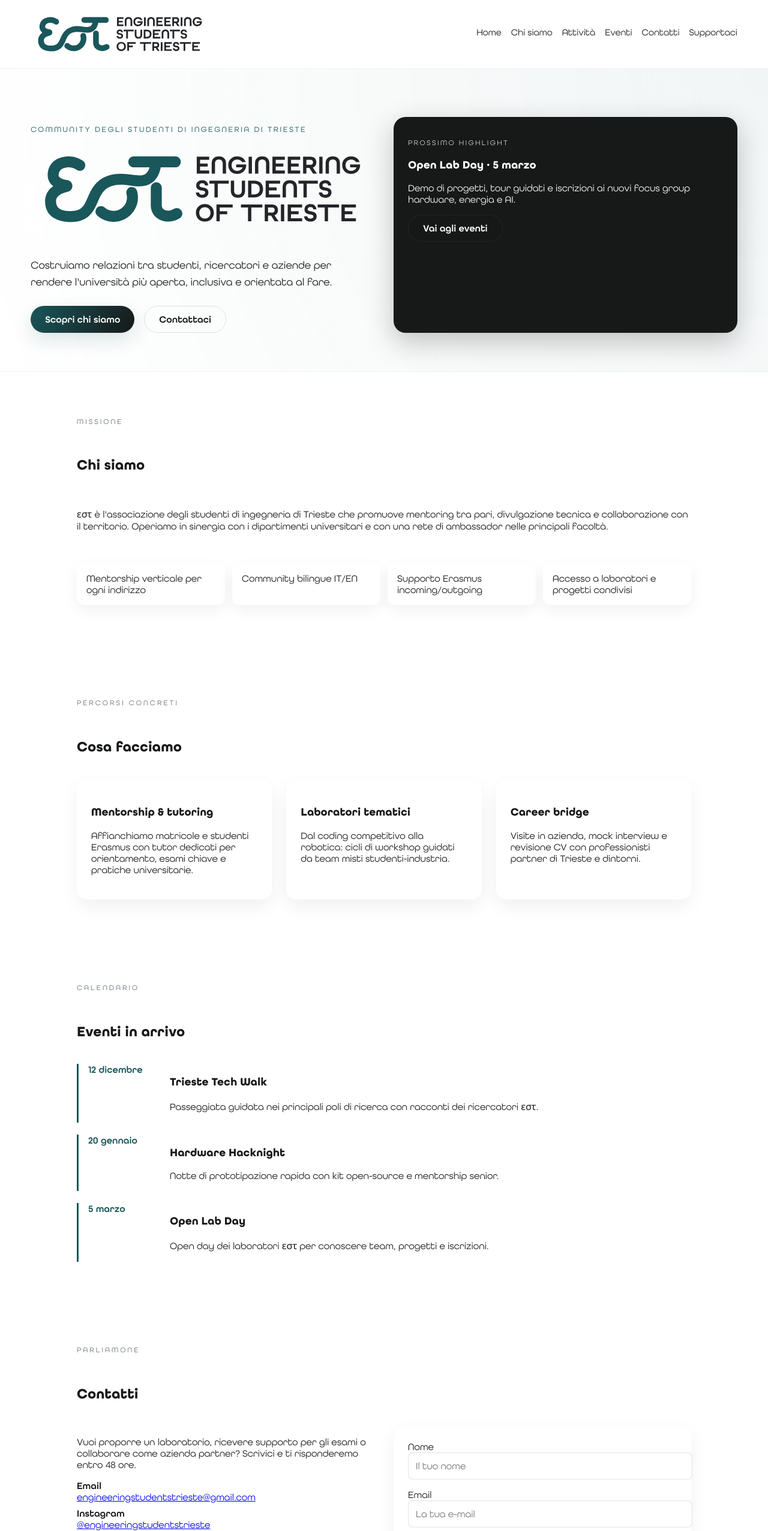
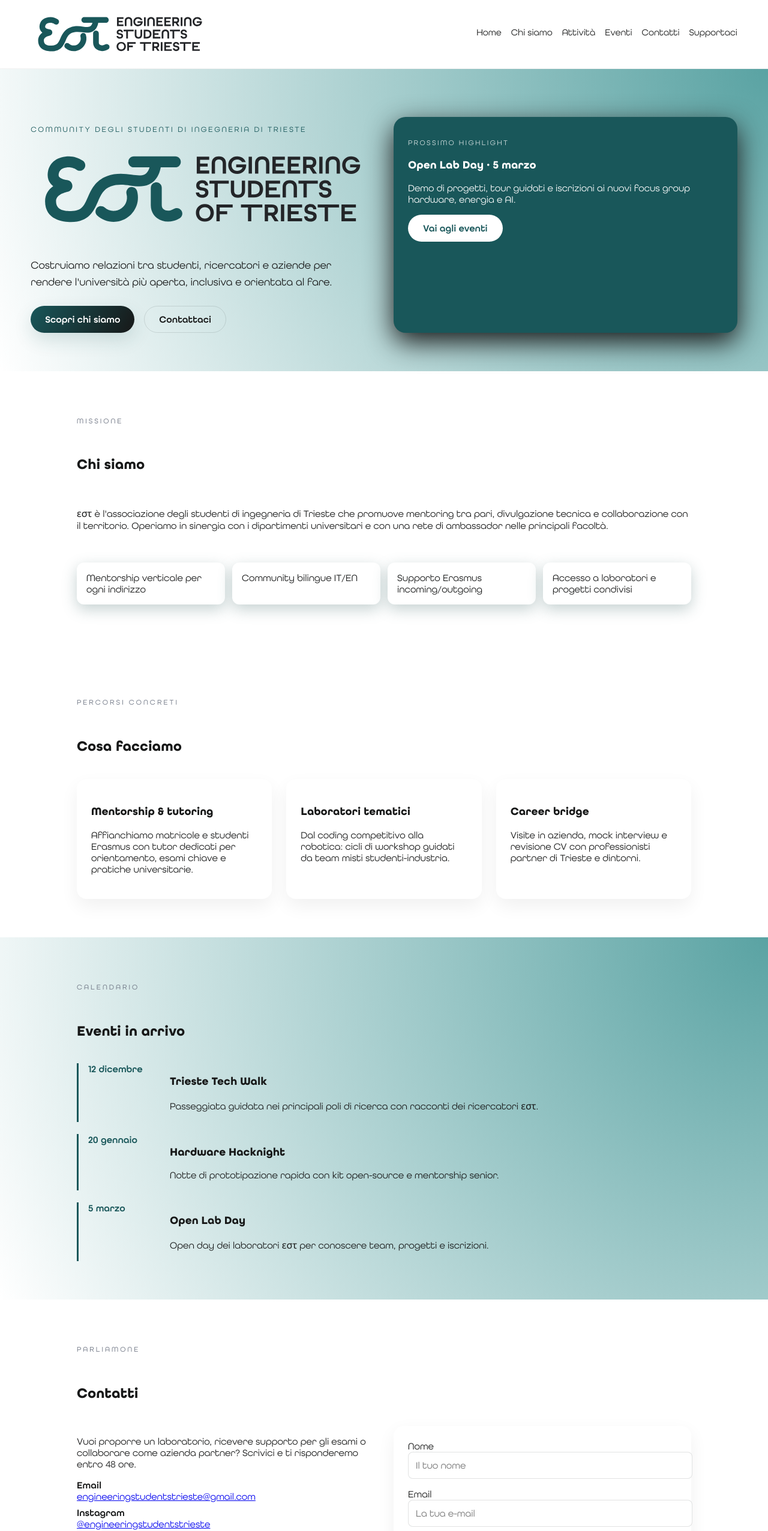
Before and after one commit to engineeringstudentstrieste/engineeringstudentstrieste.github.io, a React (Create React App) app in the folder frontend/: page / in a window 1280 px wide. Shown: the top 2553 px of the page at 60% size. Built offline with nearby package versions, Linux system fonts and the light colour scheme.

Commit message:
Modifiche grafiche

```diff
--- a/frontend/src/App.css
+++ b/frontend/src/App.css
@@ -1,4 +1,4 @@
-/* Add local webfonts from src/assets */
+/* Local webfonts from src/assets */
 @font-face {
   font-family: 'AllRoundGothic';
   src: url('./assets/All_Round_Gothic_Book.otf') format('opentype');
@@ -41,6 +41,9 @@
   --white: #ffffff; /* white */
   --text: var(--bg-dark);
   --muted: #6b7280;
+  --light: #5aa3a3; /* light green backgrounds */
+
+  /* font family variable (local fonts first) */
   --font-family: 'AllRoundGothic', 'Segoe UI', Roboto, system-ui, -apple-system, sans-serif;
 }
 
@@ -148,8 +151,7 @@
   grid-template-columns: repeat(auto-fit, minmax(280px, 1fr));
   gap: 2rem;
   padding: 5rem 4vw 4rem;
-  background: radial-gradient(circle at top right, rgba(25,87,90,0.06), rgba(255,255,255,0));
-  border-bottom: 1px solid rgba(23, 24, 24, 0.04);
+  background: radial-gradient(circle at top right, var(--light), rgba(255,255,255,0));
 }
 
 .hero-kicker {
@@ -179,11 +181,11 @@
 }
 
 .hero-card {
-  background: var(--bg-dark);
+  background: var(--accent);
   color: var(--white);
   padding: 1.5rem;
   border-radius: 1.25rem;
-  box-shadow: 0 15px 45px rgba(23, 24, 24, 0.25);
+  box-shadow: 0 15px 45px var(--bg-dark);
 }
 
 .hero-card-kicker {
@@ -203,9 +205,9 @@ main {
   padding: 4rem 4vw;
 }
 
-.section-dark {
-  background: var(--bg-dark);
-  color: var(--white);
+.section-green {
+    background: radial-gradient(circle at top right,  var(--light), rgba(255,255,255,0));
+    color: var(--bg-dark);
 }
 
 .section-accent {
@@ -243,7 +245,7 @@ main {
   background: var(--white);
   border-radius: 0.75rem;
   padding: 1rem;
-  box-shadow: 0 8px 25px rgba(23, 24, 24, 0.06);
+  box-shadow: 0 8px 25px rgba(78, 115, 115, 0.33);
 }
 
 .section-dark .bullet-grid li {
@@ -347,8 +349,8 @@ main {
 }
 
 .btn.secondary {
-  background: rgba(23,24,24,0.12);
-  color: var(--white);
+  background: var(--white);
+  color: var(--accent);
   border: 1px solid rgba(255,255,255,0.06);
 }
 
```
